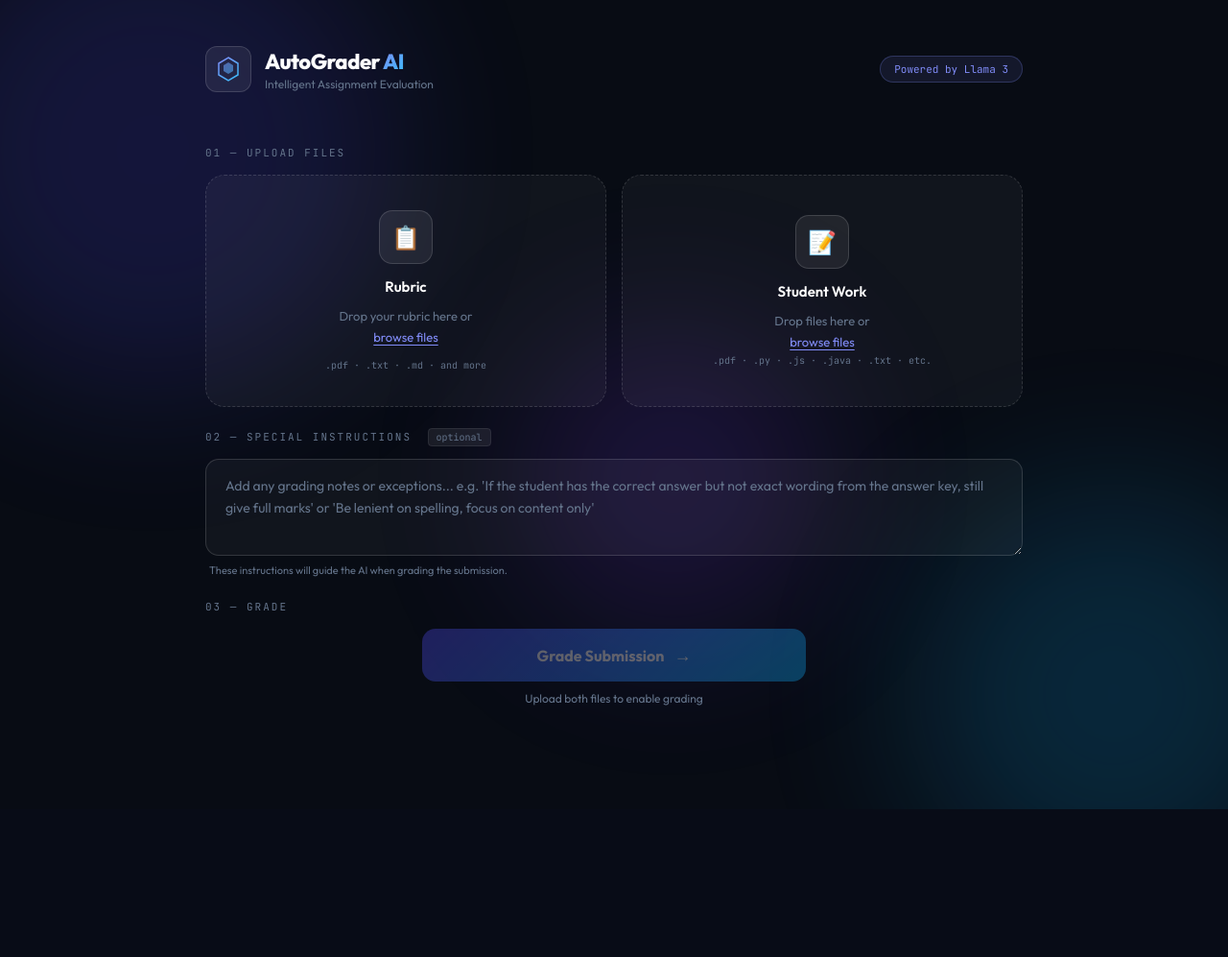
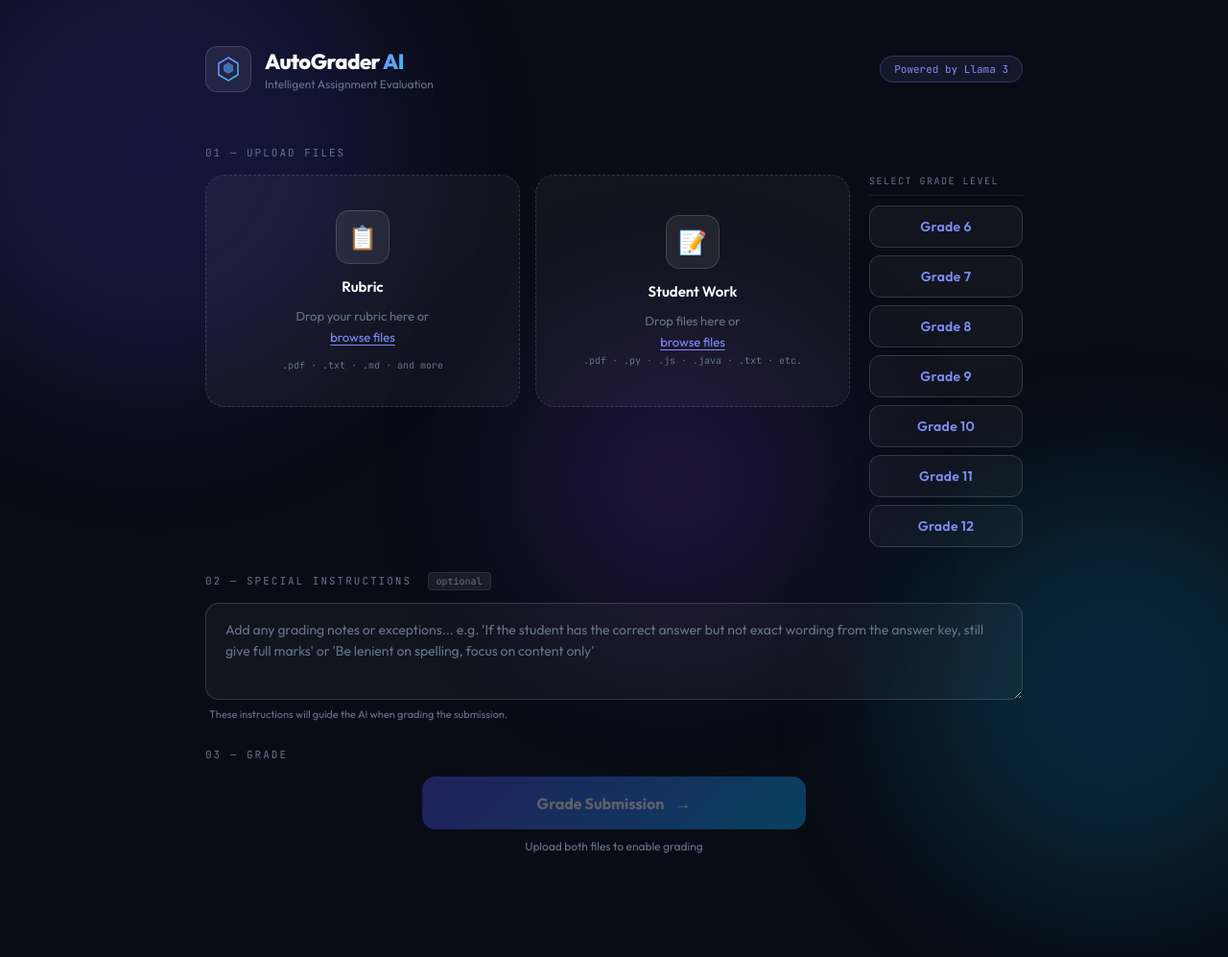
Before and after one commit to samyamsapkt-web/autograderai, a Flask app: page / in a window 1280 px wide. Shown: the whole page at 96% size. Before the commit the page ends 843 px from the top, so only its background shows below. Run offline with Flask 3, Linux system fonts and the light colour scheme; some libraries are stand-ins or nearby versions.

Commit message:
Refactor upload section and grade level selector

```diff
--- a/templates/index.html
+++ b/templates/index.html
@@ -39,9 +39,13 @@
       <div class="header-badge">Powered by Llama 3</div>
     </header>
 
+    <!-- STEP 01: UPLOAD FILES + GRADE SELECTOR -->
     <div class="section-label">01 — Upload Files</div>
+    <div class="upload-row">
+
+      <!-- Left: file drop boxes stacked -->
+      <div class="upload-col">
         <div class="grid">
-
           <div class="upload-card" id="rubricZone">
             <input type="file" id="rubricInput" accept=".pdf,.txt,.md,.py,.js,.java,.html,.css,.json,.csv" />
             <div class="upload-icon-wrap"><div class="upload-icon">📋</div></div>
@@ -71,11 +75,27 @@
               </button>
             </div>
           </div>
+        </div>
+      </div>
+
+      <!-- Right: grade level selector -->
+      <div class="grade-level-panel">
+        <div class="grade-level-title">Select Grade Level</div>
+        <div class="grade-level-list" id="gradeLevelList">
+          <button class="grade-level-btn" data-grade="6">Grade 6</button>
+          <button class="grade-level-btn" data-grade="7">Grade 7</button>
+          <button class="grade-level-btn" data-grade="8">Grade 8</button>
+          <button class="grade-level-btn" data-grade="9">Grade 9</button>
+          <button class="grade-level-btn" data-grade="10">Grade 10</button>
+          <button class="grade-level-btn" data-grade="11">Grade 11</button>
+          <button class="grade-level-btn" data-grade="12">Grade 12</button>
+        </div>
+      </div>
 
     </div>
 
-    <!-- SPECIAL INSTRUCTIONS -->
-    <div class="section-label" style="margin-top:24px;">02 — Special Instructions <span class="optional-tag">Optional</span></div>
+    <!-- STEP 02: SPECIAL INSTRUCTIONS -->
+    <div class="section-label" style="margin-top:28px;">02 — Special Instructions <span class="optional-tag">Optional</span></div>
     <div class="instructions-wrap">
       <textarea
         id="specialInstructions"
@@ -86,7 +106,8 @@
       <div class="instructions-hint">These instructions will guide the AI when grading the submission.</div>
     </div>
 
-    <div class="section-label" style="margin-top:24px;">03 — Grade</div>
+    <!-- STEP 03: GRADE -->
+    <div class="section-label" style="margin-top:28px;">03 — Grade</div>
     <div class="grade-wrap">
       <button class="grade-btn" id="gradeBtn" disabled>
         <span class="grade-btn-text">Grade Submission</span>
@@ -144,12 +165,10 @@
       </div>
 
       <div class="results-body">
-
         <div class="result-section" id="criteriaSection">
           <div class="result-section-title"><span class="section-num">01</span> Rubric Breakdown</div>
           <div id="criteriaList" class="criteria-list"></div>
         </div>
-
         <div class="two-col">
           <div class="result-section" id="strengthsSection">
             <div class="result-section-title"><span class="section-num">02</span> Strengths</div>
@@ -160,14 +179,11 @@
             <p class="result-text" id="improvementsText"></p>
           </div>
         </div>
-
         <div class="result-section" id="summarySection">
           <div class="result-section-title"><span class="section-num">04</span> Summary</div>
           <p class="result-text result-summary" id="summaryText"></p>
         </div>
-
         <button class="grade-again-btn" id="gradeAgainBtn">↺ Grade Another Submission</button>
-
       </div>
     </div>
 
```
Lines whose indentation alone changed are shown as unchanged.
